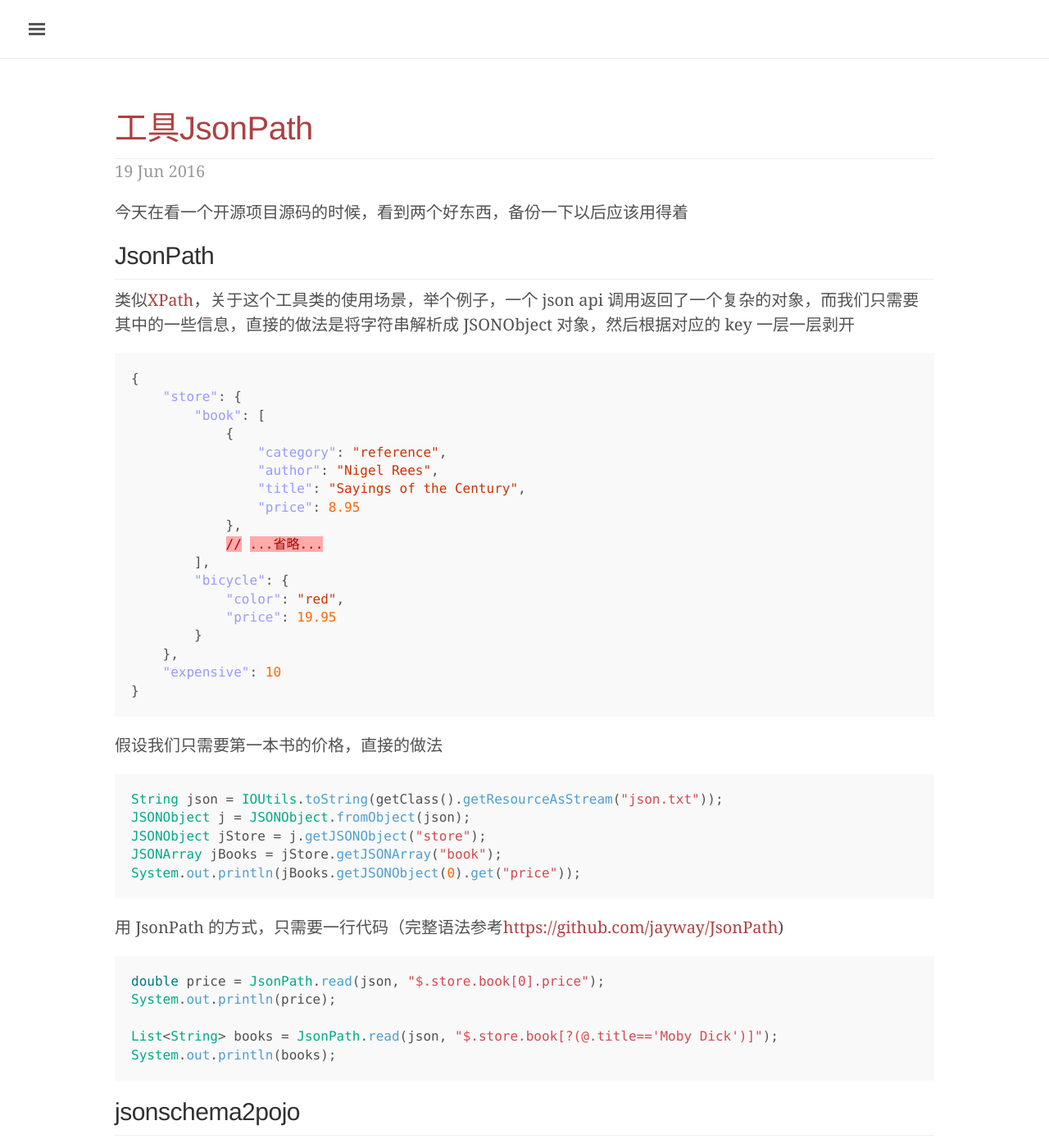
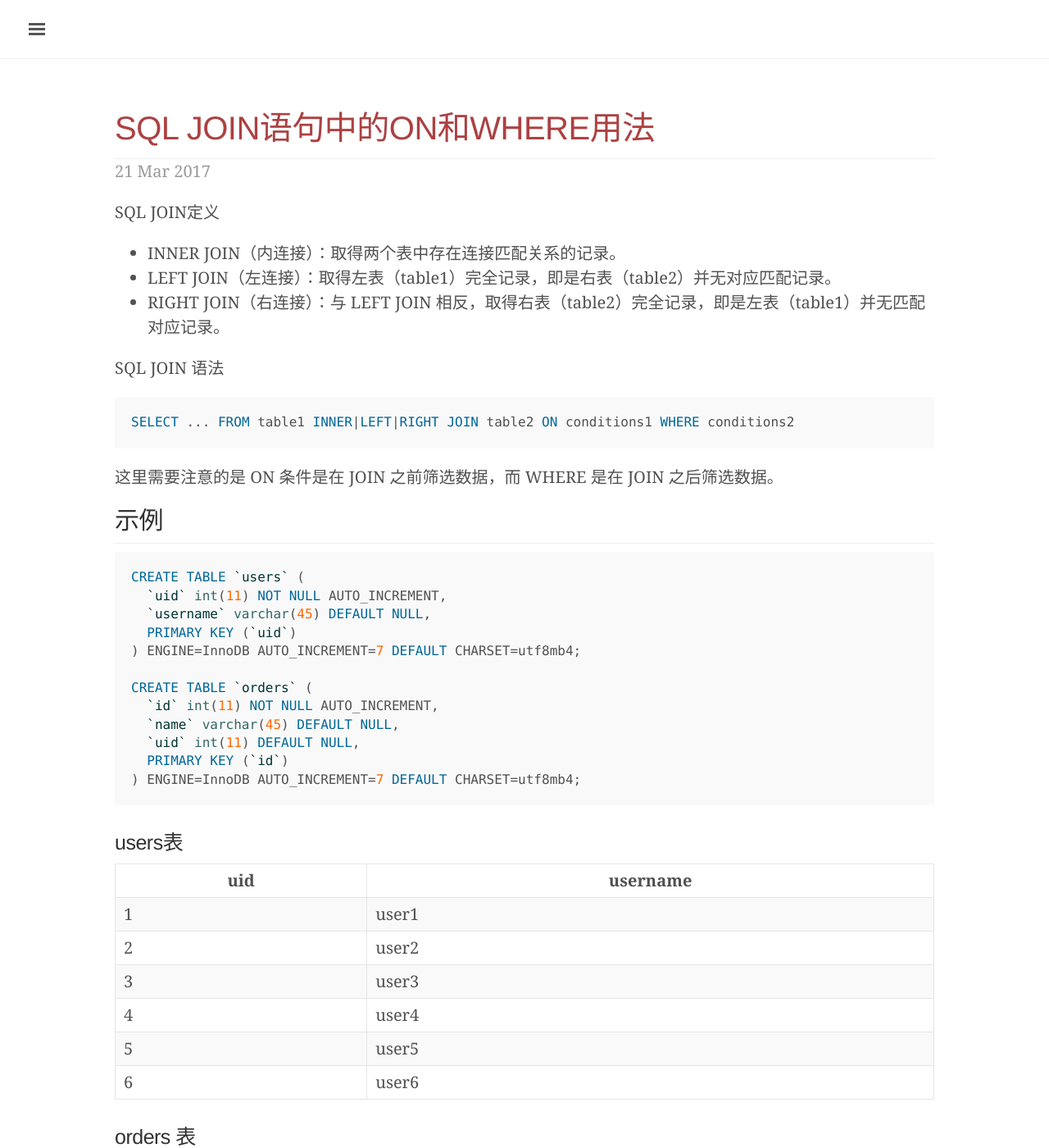
Before and after one commit to vivisidea/vivisidea.github.io, a Jekyll site: the page built from index.html, in a window 1280 px wide and 1400 px high. Shown: the whole window at 82% size. Built offline with Jekyll 4.4.1, drawn with Linux system fonts in a browser that asks for light colours; the list of posts is cut into pages by our own code; some of the changed text lies outside the part shown.

Commit message:
test add new post

````diff
--- a/_config.yml
+++ b/_config.yml
@@ -21,3 +21,8 @@ highlighter: pygments
 lsi: false
 safe: true
 excerpt_separator: ""
+
+# Gems
+gems: [jekyll-paginate]
+
+markdown: kramdown
--- /dev/null
+++ b/_posts/2017-03-21-sql-join-on-where.md
@@ -0,0 +1,78 @@
+---
+title: SQL JOIN语句中的ON和WHERE用法
+layout: post
+tags:
+  - java
+---
+
+SQL JOIN定义
+
+* INNER JOIN（内连接）：取得两个表中存在连接匹配关系的记录。
+* LEFT JOIN（左连接）：取得左表（table1）完全记录，即是右表（table2）并无对应匹配记录。
+* RIGHT JOIN（右连接）：与 LEFT JOIN 相反，取得右表（table2）完全记录，即是左表（table1）并无匹配对应记录。
+
+SQL JOIN 语法
+
+```sql
+SELECT ... FROM table1 INNER|LEFT|RIGHT JOIN table2 ON conditions1 WHERE conditions2
+```
+
+这里需要注意的是 ON 条件是在 JOIN 之前筛选数据，而 WHERE 是在 JOIN 之后筛选数据。
+
+## 示例
+
+```sql
+CREATE TABLE `users` (
+  `uid` int(11) NOT NULL AUTO_INCREMENT,
+  `username` varchar(45) DEFAULT NULL,
+  PRIMARY KEY (`uid`)
+) ENGINE=InnoDB AUTO_INCREMENT=7 DEFAULT CHARSET=utf8mb4;
+
+CREATE TABLE `orders` (
+  `id` int(11) NOT NULL AUTO_INCREMENT,
+  `name` varchar(45) DEFAULT NULL,
+  `uid` int(11) DEFAULT NULL,
+  PRIMARY KEY (`id`)
+) ENGINE=InnoDB AUTO_INCREMENT=7 DEFAULT CHARSET=utf8mb4;
+```
+
+### users表
+
+| uid  | username |
+| ---- | -------- |
+| 1    | user1    |
+| 2    | user2    |
+| 3    | user3    |
+| 4    | user4    |
+| 5    | user5    |
+| 6    | user6    |
+
+### orders 表
+
+| id   | name   | uid  |
+| ---- | ------ | ---- |
+| 1    | order1 | 1    |
+| 2    | order2 | 1    |
+| 3    | order3 | 1    |
+| 4    | order4 | 2    |
+| 5    | order5 | 3    |
+| 6    | order8 | 7    |
+
+
+
+* 不管 LEFT JOIN 的条件是什么，左侧始终都是左表的所有记录
+
+```sql
+-- 由于没有符合连接条件的记录，右侧记录全部为 NULL
+SELECT * FROM orders t1 LEFT JOIN users t2 on 1 > 2;
+```
+
+* 注意 ON 和 WHERE 的区别
+
+```sql
+-- ON 在 JOIN 之前筛选数据，符合条件的记录才进行连接
+SELECT * FROM orders t1 LEFT JOIN users t2 on t1.uid = t2.uid AND t1.uid = 1;
+
+-- WHERE 在连接完成之后筛选记录
+SELECT * FROM orders t1 LEFT JOIN users t2 on t1.uid = t2.uid WHERE t1.uid = 1;
+```
````
